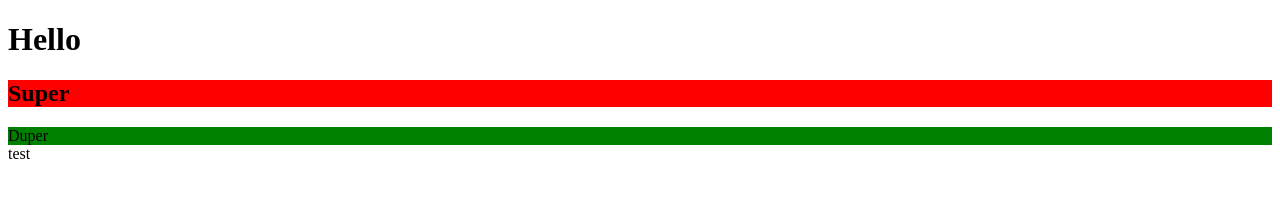
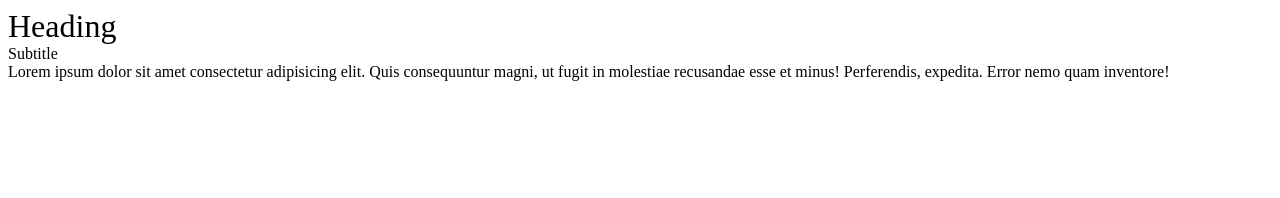
Before and after one commit to Gabrieliusus/SWP_2aWI_Gabriel_Mayer, a plain HTML site: page 01_Basics/01_UE_Flexbox/index.html in a window 1280 px wide. Drawn offline with Linux system fonts and the light colour scheme.

Commit message:
first commit

```diff
--- a/01_Basics/01_UE_Flexbox/index.html
+++ b/01_Basics/01_UE_Flexbox/index.html
@@ -8,9 +8,8 @@
 
 </head>
 <body>
-    <h1>Hello</h1>
-    <h2 class= "subheader">Super</h2>
-    <div id="content">Duper</div>
-    test
+    <div style="font-size:2rem;">Heading</div>
+    <div>Subtitle</div>
+    <div>Lorem ipsum dolor sit amet consectetur adipisicing elit. Quis consequuntur magni, ut fugit in molestiae recusandae esse et minus! Perferendis, expedita. Error nemo quam inventore!</div>
 </body>
 </html>
```
Also changed, not shown: 2 other files.
